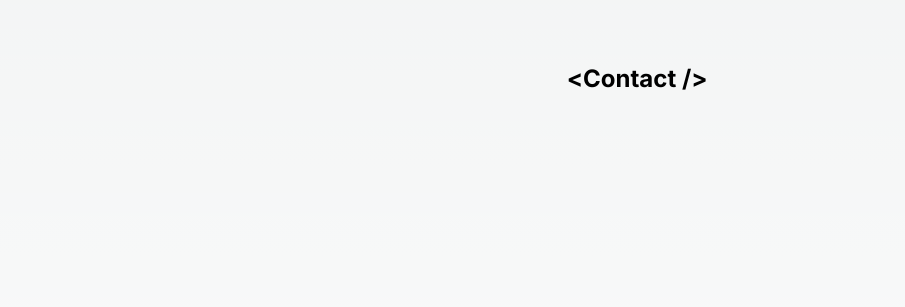
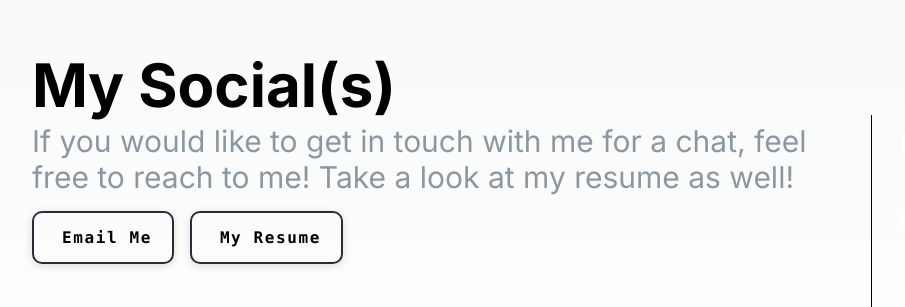
Before and after one commit to Siongyu/portfolioproj, a Next.js app: page / in a window 1280 px wide. Shown: the part 2409-2716 px from the top of the page, without its empty margins (0-905 px from the left). Built offline with nearby package versions, Linux system fonts and the light colour scheme.

Commit message:
contact portion done for all screen sizes, reading data from json file as well.

```diff
--- /dev/null
+++ b/data/information.json
@@ -0,0 +1,16 @@
+{
+  "contactInfo": [
+    {
+      "link": "https://www.linkedin.com/in/loosiongyu/",
+      "title": "LinkedIn"
+    },
+    {
+      "link": "https://github.com/Siongyu",
+      "title": "GitHub"
+    },
+    {
+      "link": "https://www.instagram.com/sionggggyu__?igsh=MWE1bm9wczFpYzcxbg==",
+      "title": "Instagram"
+    }
+  ]
+}
--- /dev/null
+++ b/src/app/components/animatedButton.css
@@ -0,0 +1,188 @@
+/* credits to https://uiverse.io/devanshsatwara/proud-stingray-55 */
+.ui-btn {
+    --btn-padding: 15px 20px;
+    --btn-hover-bg: rgb(51, 51, 51);
+    --btn-transition: .3s;
+    --btn-letter-spacing: .1rem;
+    --btn-animation-duration: 1.2s;
+    --btn-shadow-color: rgba(0, 0, 0, 0.137);
+    --btn-shadow: 0 2px 10px 0 var(--btn-shadow-color);
+    --hover-btn-color: #7241FF;
+    --font-size: 16px;
+    /* 👆 this field should not be empty */
+    --font-weight: 600;
+    --font-family: Menlo,Roboto Mono,monospace;
+  }
+
+  /* button settings 👆 */
+
+  .ui-btn {
+    box-sizing: border-box;
+    padding: var(--btn-padding);
+    display: flex;
+    align-items: center;
+    justify-content: center;
+    color: var(--default-btn-color);
+    font: var(--font-weight) var(--font-size) var(--font-family);
+    background: var(--btn-default-bg);
+    cursor: pointer;
+    transition: var(--btn-transition);
+    overflow: hidden;
+    box-shadow: var(--btn-shadow);
+    border-radius: 10px;
+    border: 2px solid #2A2B3A;
+  }
+
+  .ui-btn span {
+    letter-spacing: var(--btn-letter-spacing);
+    transition: var(--btn-transition);
+    box-sizing: border-box;
+    position: relative;
+    background: inherit;
+  }
+
+  .ui-btn span::before {
+    box-sizing: border-box;
+    position: absolute;
+    content: "";
+    background: inherit;
+  }
+
+  .ui-btn:hover, .ui-btn:focus {
+    background: var(--btn-default-bg);
+    box-shadow: 0px 0px 10px 0px rgba(119, 68, 255, 0.70);
+    border: 2px solid #7241FF;
+    ;
+  }
+
+  .ui-btn:hover span, .ui-btn:focus span {
+    color: var(--hover-btn-color);
+  }
+
+  .ui-btn:hover span::before, .ui-btn:focus span::before {
+    animation: chitchat linear both var(--btn-animation-duration);
+  }
+
+  @keyframes chitchat {
+    0% {
+      content: "#";
+    }
+
+    5% {
+      content: ".";
+    }
+
+    10% {
+      content: "^{";
+    }
+
+    15% {
+      content: "-!";
+    }
+
+    20% {
+      content: "#$_";
+    }
+
+    25% {
+      content: "№:0";
+    }
+
+    30% {
+      content: "#{+.";
+    }
+
+    35% {
+      content: "@}-?";
+    }
+
+    40% {
+      content: "?{4@%";
+    }
+
+    45% {
+      content: "=.,^!";
+    }
+
+    50% {
+      content: "?2@%";
+    }
+
+    55% {
+      content: "\;1}]";
+    }
+
+    60% {
+      content: "?{%:%";
+      right: 0;
+    }
+
+    65% {
+      content: "|{f[4";
+      right: 0;
+    }
+
+    70% {
+      content: "{4%0%";
+      right: 0;
+    }
+
+    75% {
+      content: "'1_0<";
+      right: 0;
+    }
+
+    80% {
+      content: "{0%";
+      right: 0;
+    }
+
+    85% {
+      content: "]>'";
+      right: 0;
+    }
+
+    90% {
+      content: "4";
+      right: 0;
+    }
+
+    95% {
+      content: "2";
+      right: 0;
+    }
+
+    100% {
+      content: "";
+      right: 0;
+    }
+  }
+
+/* credits to https://uiverse.io/ArturCodeCraft/loud-impala-4 */
+/* <reset-style> ============================ */
+a {
+  text-decoration: none;
+}
+/* <main-style> ============================ */
+.menu__link {
+  color: #fff;
+  line-height: 2;
+  position: relative;
+}
+
+.menu__link::before {
+  content: '';
+  width: 0;
+  height: 2px;
+  border-radius: 2px;
+  background-color: #fff;
+  position: absolute;
+  bottom: -.25rem;
+  right: 0;
+  transition: right .4s, width .4s, left .4s;
+}
+
+.menu__link:hover::before {
+  width: 100%;
+  left: 0;
+}
--- /dev/null
+++ b/src/app/components/contactComponent.tsx
@@ -0,0 +1,49 @@
+import "./animatedButton.css"
+import AnimatedText from "./animatedText";
+import information from "../../../data/information.json";
+
+const ContactComponent = () => {
+    return (
+      <section id="contact" className="mx-auto pb-20">
+        <div className="flex flex-col">
+          <AnimatedText
+            text="My Social(s)"
+            className="font-bold text-4xl tablet:text-5xl laptop:text-6xl desktop:text-6xl"
+          />
+          <div className="flex gap-4 phone:flex-col phone:items-center">
+            <div className="flex-col mt-2 tablet:w-6/12 laptop:w-8/12 desktop:w-8/12">
+              <span className="text-outer_space-700 tablet:text-2xl laptop:text-3xl">
+                If you would like to get in touch with me for a chat, feel free to reach to me! Take a look
+                at my resume as well!
+              </span>
+              <div className="flex gap-4 phone:justify-between">
+                <button className="ui-btn 3/12 mt-4 phone:w-6/12">
+                  <span className="ml-2 phone:text-sm">
+                    Email Me
+                  </span>
+                </button>
+                <button
+                  className="ui-btn 3/12 mt-4 phone:w-6/12"
+                  onClick={() => window.open("/resume.pdf", "_blank", "noopener,noreferrer")}
+                >
+                  <span className="ml-2 phone:text-sm">
+                      My Resume
+                  </span>
+                </button>
+              </div>
+            </div>
+            <div className="border-l h-15 mx-3 phone:border-t phone:w-full phone:my-5"></div>
+            <ul className="flex gap-4 tablet:flex-col tablet:text-2xl laptop:text-3xl laptop:flex-col desktop:flex-col">
+              {information.contactInfo.map((social, socialIndex) => (
+                <li key={socialIndex} className="cursor-auto">
+                  <a href={social.link} className="menu__link">{social.title}</a>
+                </li>
+              ))}
+            </ul>
+          </div>
+        </div>
+      </section>
+    )
+}
+
+export default ContactComponent;
--- /dev/null
+++ b/src/app/components/introComponent.tsx
@@ -0,0 +1,51 @@
+import { ReactTyped } from "react-typed";
+
+const IntroComponent = () => {
+    return (
+      <section className="
+        h-screen items-center flex justify-center w-full
+        phone:flex-col
+        tablet:mx-auto laptop:mx-auto desktop:mx-auto
+        tablet:gap-4 laptop:gap-8 desktop:gap-12"
+      >
+          <div className="flex-col">
+            <div>
+              <ReactTyped
+                strings={[
+                  "Hello",
+                  "你好",
+                  "Bonjour",
+                  "こんにちは",
+                  "안녕하세요",
+                ]}
+                typeSpeed={150}
+                backSpeed={20}
+                loop
+                className="text-6xl font-bold phone:text-2xl tablet:text-3xl laptop:text-4xl"
+              />
+              <span className="phone:text-xl tablet:text-2xl laptop:text-3xl">
+                , I'm <span className="text-6xl font-bold phone:text-2xl tablet:text-3xl laptop:text-4xl">Siong Yu</span>
+              </span>
+            </div>
+            <div>
+              <span className="text-outer_space tablet:text-2xl laptop:text-3xl">
+                I am currently undertaking a degree in Computing Science
+              </span>
+            </div>
+          </div>
+
+          <div className="phone:w-56 tablet:w-80">
+            <img
+              src="/avatar.png"
+              alt="ME"
+              width={500}
+              height={500}
+
+            >
+            </img>
+          </div>
+      </section>
+    )
+}
+
+export default IntroComponent;
--- a/src/app/layout.tsx
+++ b/src/app/layout.tsx
@@ -16,7 +16,7 @@ export default function RootLayout({
   children: React.ReactNode;
 }>) {
   return (
-    <html lang="en" className="p-10">
+    <html lang="en" className="p-8">
       <body className={inter.className}>
         <NavBar />
         {children}
--- a/src/app/page.tsx
+++ b/src/app/page.tsx
@@ -1,51 +1,12 @@
 'use client'
-import Image from "next/image";
 import AnimatedText from "./components/animatedText";
-import { ReactTyped } from "react-typed"
+import IntroComponent from "./components/introComponent";
+import ContactComponent from "./components/contactComponent";
 
 export default function Home() {
   return (
-    <main className="flex flex-col">
-      <section className="
-        h-screen items-center flex justify-center
-        phone:flex-col
-        tablet:mx-auto laptop:mx-auto desktop:mx-auto
-        tablet:gap-4 laptop:gap-8 desktop:gap-12
-      ">
-          <div className="flex-col">
-            <div>
-              <ReactTyped
-                strings={[
-                  "Hello",
-                  "你好",
-                  "Bonjour",
-                  "こんにちは",
-                  "안녕하세요",
-                ]}
-                typeSpeed={150}
-                backSpeed={20}
-                loop
-                className="text-6xl font-bold phone:text-2xl tablet:text-3xl laptop:text-4xl"
-              />
-              <span className="phone:text-xl tablet:text-2xl laptop:text-3xl">
-                , I'm <span className="text-6xl font-bold phone:text-2xl tablet:text-3xl laptop:text-4xl">Siong Yu</span>
-              </span>
-            </div>
-            <div>
-              <span className="text-outer_space tablet:text-2xl laptop:text-3xl">
-                I am currently undertaking a degree in Computing Science
-              </span>
-            </div>
-          </div>
-
-          <div className="phone:w-56 tablet:w-80">
-            <img
-              src="/avatar.png"
-              alt="ME"
-            >
-            </img>
-          </div>
-      </section>
+    <main className="flex flex-col w-full">
+      <IntroComponent />
 
       <section id="about" className="h-screen">
         <div className="flex flex-col items-center">
@@ -65,14 +26,7 @@ export default function Home() {
         </div>
       </section>
 
-      <section id="contact" className="h-screen">
-        <div className="flex flex-col items-center">
-          <AnimatedText
-            text="<Contact />"
-            className="font-bold text-2xl"
-          />
-        </div>
-      </section>
+      <ContactComponent />
     </main>
   );
 }
```
Also changed, not shown: 1 other file (tests, documents, lock files or other folders).
